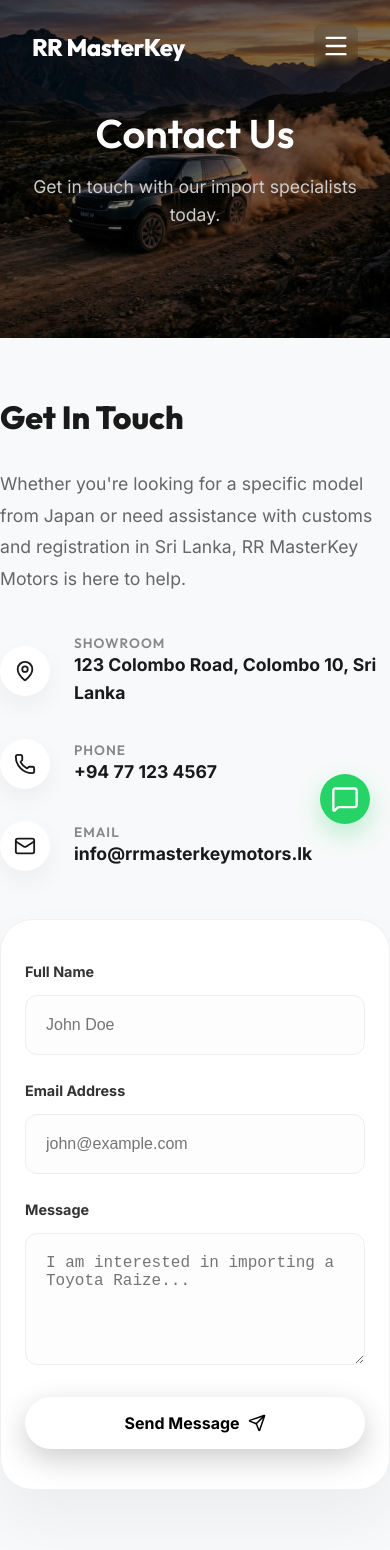
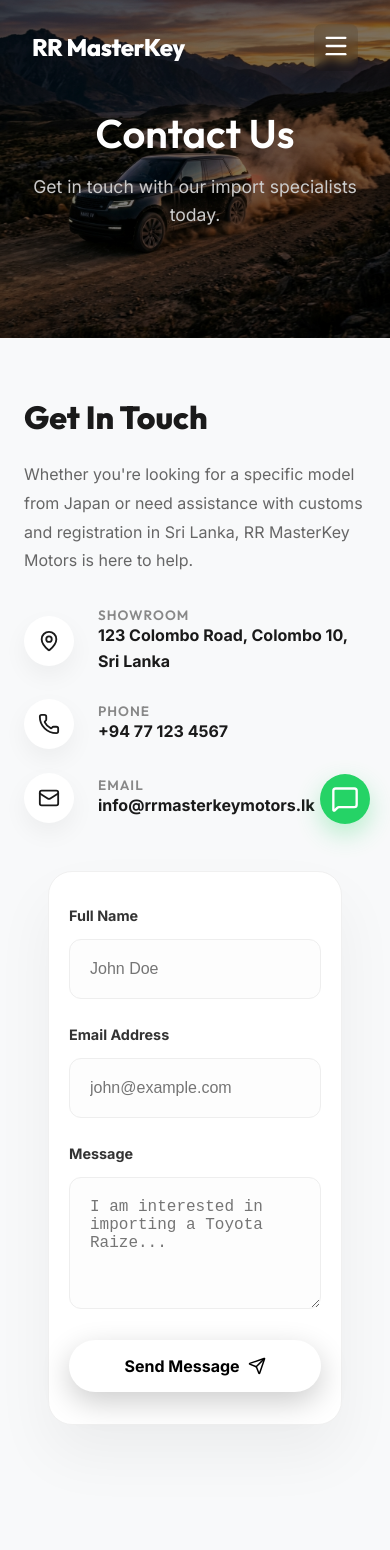
Before and after one commit to AMGRPrabhatha/RR-Master-Key, a React (Vite) app: page /contact in a window 390 px wide. Shown: the top 1550 px of the page. Built offline with nearby package versions, Linux system fonts and the light colour scheme.

Commit message:
Refined mobile responsiveness and padding for Blog and Contact pages

```diff
--- a/src/pages/Blog.css
+++ b/src/pages/Blog.css
@@ -178,6 +178,21 @@
 }
 
 @media (max-width: 768px) {
+  .blog-grid {
+    grid-template-columns: 1fr;
+    gap: 1.5rem;
+    padding: 0 1.5rem 100px; /* Added horizontal padding and space for WhatsApp button */
+  }
+  .blog-card-image {
+    height: 220px;
+  }
+  .blog-card-content {
+    padding: 1.25rem;
+  }
+  .blog-card-content h3 {
+    font-size: 1.2rem;
+    margin-bottom: 1rem;
+  }
   .blog-modal {
     max-height: 100vh;
     border-radius: 0;
@@ -186,10 +201,14 @@
     height: 250px;
   }
   .modal-body {
-    padding: 2rem;
+    padding: 2rem 1.5rem;
   }
   .modal-body h2 {
     font-size: 1.75rem;
+  }
+  .modal-meta {
+    gap: 1rem;
+    flex-wrap: wrap;
   }
   .blog-modal-overlay {
     padding: 0;
--- a/src/pages/Contact.css
+++ b/src/pages/Contact.css
@@ -105,12 +105,27 @@
 
 @media (max-width: 768px) {
   .contact-grid {
+    grid-template-columns: 1fr;
     gap: 3rem;
+    padding: 0 1.5rem; /* Ensure horizontal padding on mobile */
   }
   .contact-info-title {
     font-size: 2rem;
+    margin-bottom: 1.5rem;
+  }
+  .contact-info-desc {
+    font-size: 1rem;
+    margin-bottom: 2rem;
+  }
+  .contact-methods {
+    gap: 1.5rem;
   }
   .contact-form-card {
-    padding: 2.5rem 1.5rem;
+    padding: 2rem 1.25rem;
+    border-radius: 24px;
+    margin: 0 1.5rem; /* Ensure form card also has spacing from edges */
+  }
+  .method-value {
+    font-size: 1rem;
   }
 }
```
